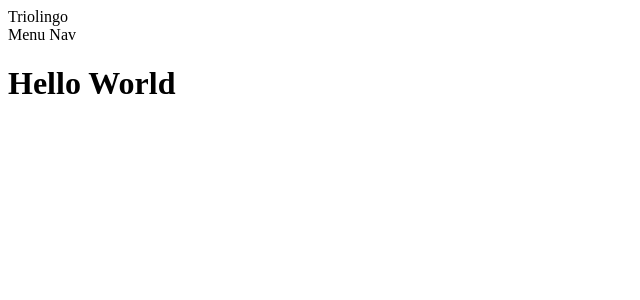
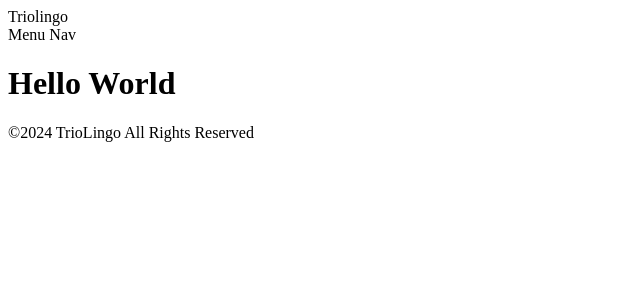
Before and after one commit to gtstarnes/TrioLingo, a React (Vite) app: page / in a window 1280 px wide. Shown: the top 300 px of the page, without its empty margins (0-640 px from the left). Built offline with nearby package versions, Linux system fonts and the light colour scheme.

Commit message:
added footer to layout

```diff
--- a/src/main.tsx
+++ b/src/main.tsx
@@ -3,10 +3,12 @@ import { createRoot } from 'react-dom/client'
 import './index.css'
 import App from './App.tsx'
 import Header from './components/header.tsx'
+import Footer from './components/Footer.tsx'
 
 createRoot(document.getElementById('root')!).render(
   <StrictMode>
     <Header />
     <App />
+    <Footer />
   </StrictMode>,
 )
```
